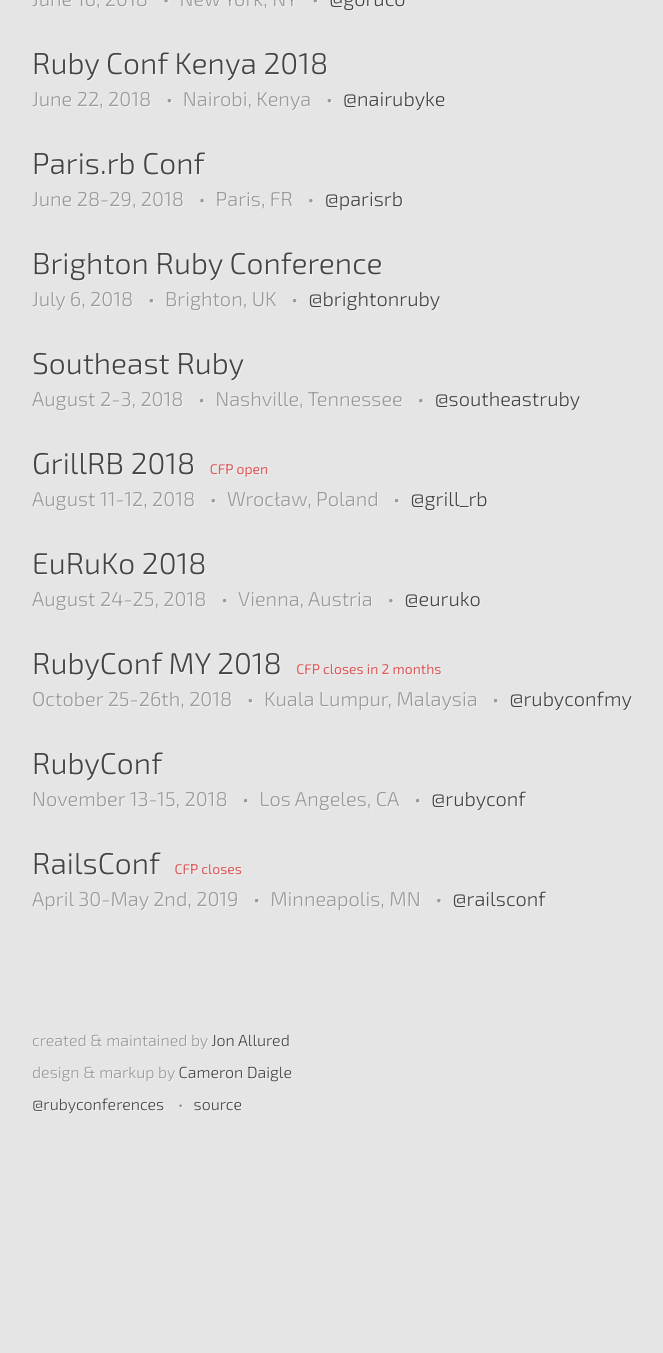
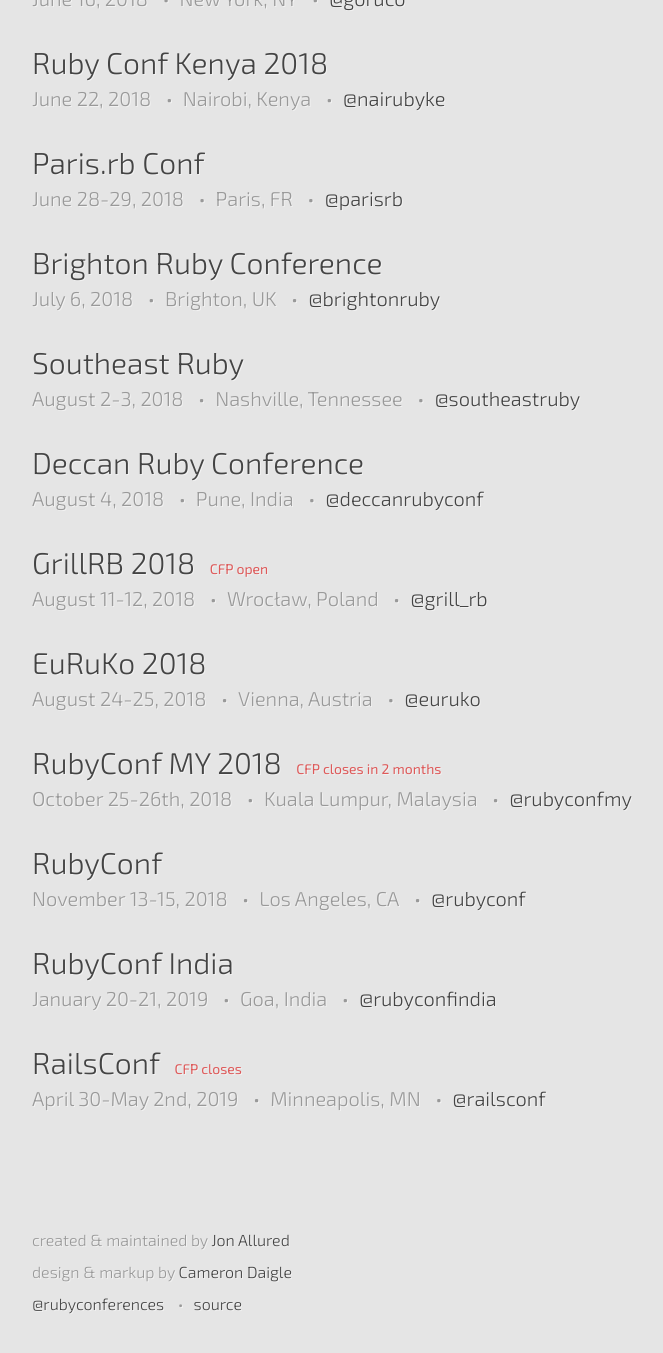
Before and after one commit to ruby-conferences/ruby-conferences.github.io, a Jekyll site: the page built from index.html, in a window 1280 px wide and 1400 px high, scrolled down 1518 px. Shown: the top 1353 px of the window, without its empty margins (208-871 px from the left). Built offline with Jekyll 4.4.1, drawn with Linux system fonts in a browser that asks for light colours; before the commit the page ends 2718 px from its top, so only the background shows below that.

Commit message:
Adding next rubyconfs

```diff
--- a/_data/current.yml
+++ b/_data/current.yml
@@ -98,6 +98,12 @@
   url: https://southeastruby.com/
   twitter: southeastruby
 
+- name: Deccan Ruby Conference
+  location: Pune, India
+  dates: "August 4, 2018"
+  url: http://www.deccanrubyconf.org/
+  twitter: deccanrubyconf
+
 - name: GrillRB 2018
   location: Wrocław, Poland
   dates: "August 11-12, 2018"
@@ -127,6 +133,12 @@
   url: https://rubyconf.org/
   twitter: rubyconf
 
+- name: RubyConf India
+  location: Goa, India
+  dates: "January 20-21, 2019"
+  url: http://rubyconfindia.org/
+  twitter: rubyconfindia
+
 - name: RailsConf
   location: Minneapolis, MN
   dates: "April 30-May 2nd, 2019"
```
